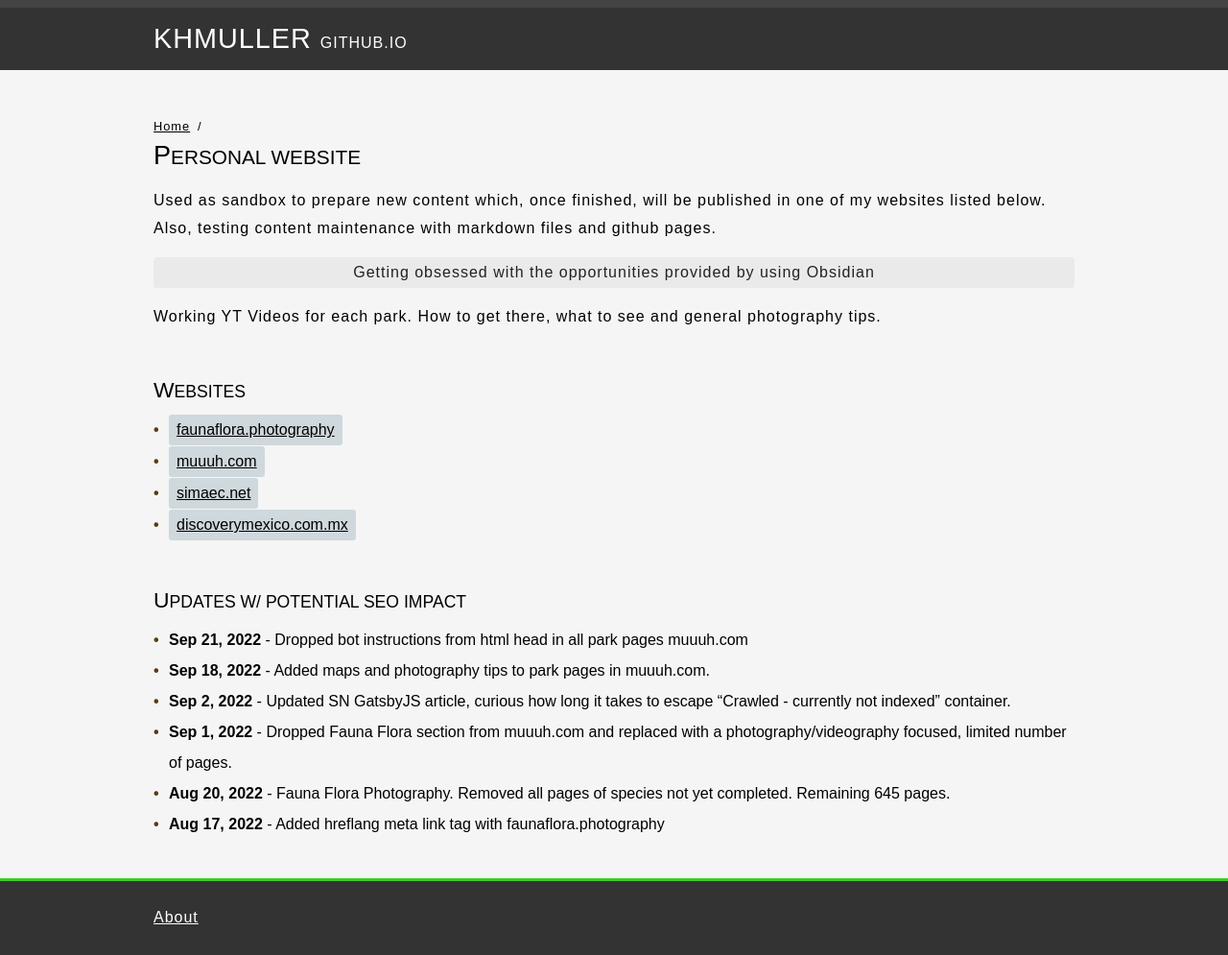
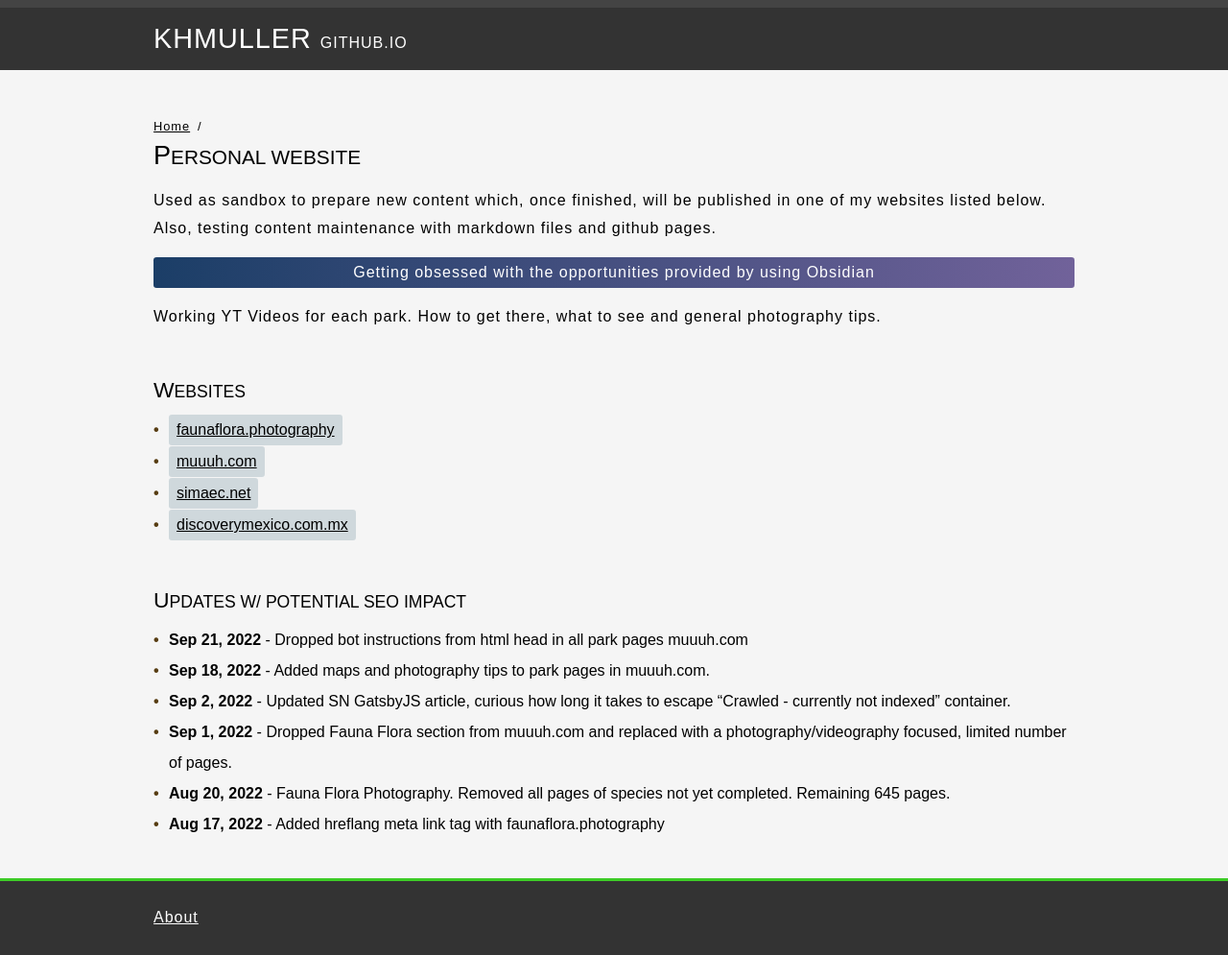
Before and after one commit to KHMuller/khmuller.github.io, a Jekyll site: the page built from index.md, in a window 1280 px wide. Shown: the whole page at 96% size. Built offline with Jekyll 4.4.1, drawn with Linux system fonts in a browser that asks for light colours.

Commit message:
Update styles.css

```diff
--- a/assets/css/styles.css
+++ b/assets/css/styles.css
@@ -114,12 +114,12 @@ aside {
     }
 
     p.enhanced {
-        background-color: #eaeaea;
+        background-image: linear-gradient(to right, #1b3e67, #71629a);
         padding: 0.3rem;
         border-radius: 0.2rem;
-        color: #222;
         line-height: 1.4rem;
         text-align: center;
+        color: white;
     }
 h2 {
     margin-top:0;
```
